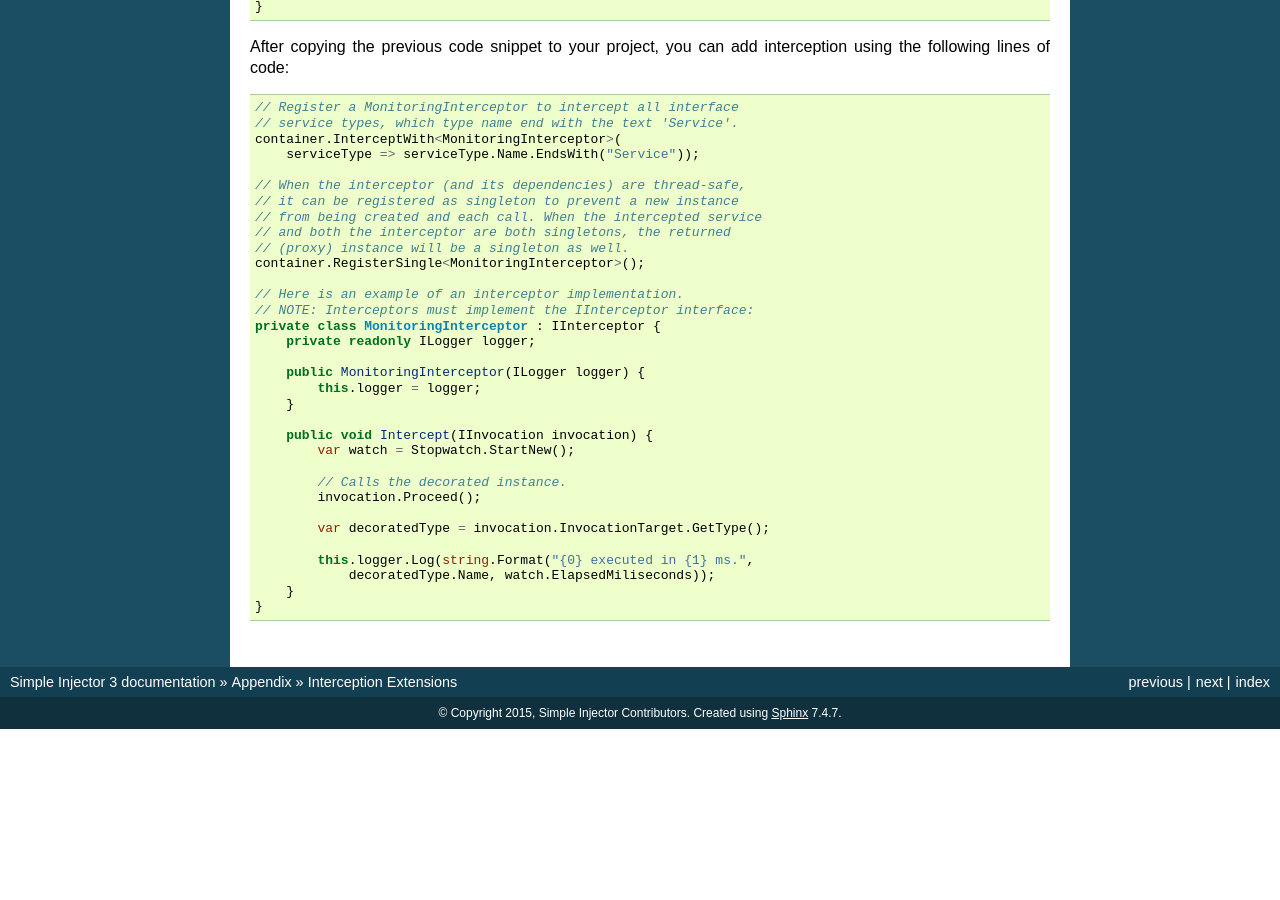
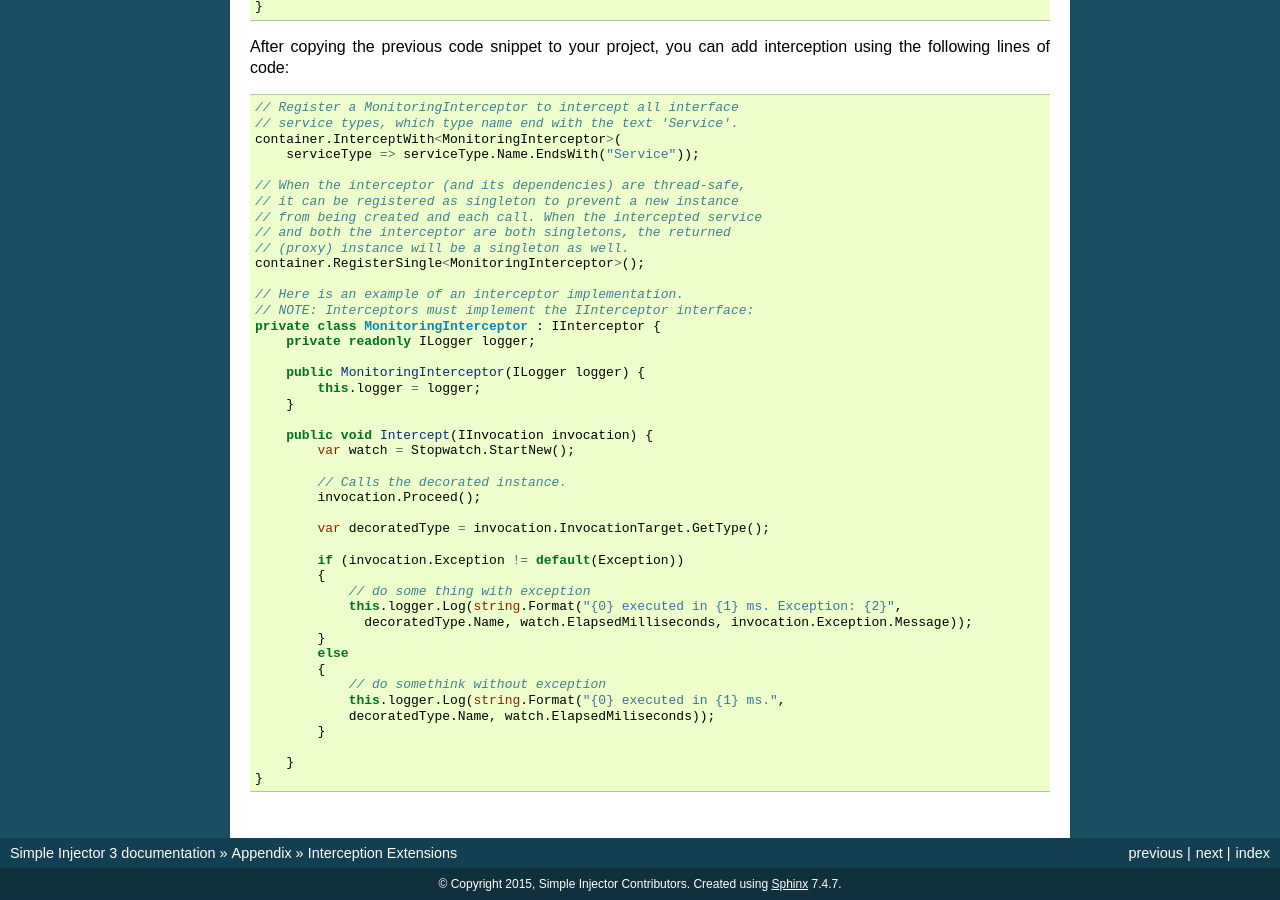
Before and after one commit to simpleinjector/Documentation, a Sphinx documentation site: the page built from source/InterceptionExtensions.rst, in a window 1280 px wide and 900 px high, scrolled down 4689 px. Built offline with Sphinx 7.4.7, drawn with Linux system fonts in a browser that asks for light colours; before the commit the page ends 5418 px from its top, so only the background shows below that.

Commit message:
Update Example

```diff
--- a/source/InterceptionExtensions.rst
+++ b/source/InterceptionExtensions.rst
@@ -333,7 +333,18 @@ After copying the previous code snippet to your project, you can add interceptio
 
             var decoratedType = invocation.InvocationTarget.GetType();
 
-            this.logger.Log(string.Format("{0} executed in {1} ms.",
+            if (invocation.Exception != default(Exception))
+            {
+                // do some thing with exception
+                this.logger.Log(string.Format("{0} executed in {1} ms. Exception: {2}",
+                  decoratedType.Name, watch.ElapsedMilliseconds, invocation.Exception.Message));
+            }
+            else
+            {
+                // do somethink without exception
+                this.logger.Log(string.Format("{0} executed in {1} ms.",
                 decoratedType.Name, watch.ElapsedMiliseconds));
+            }
+
         }
     }
```
